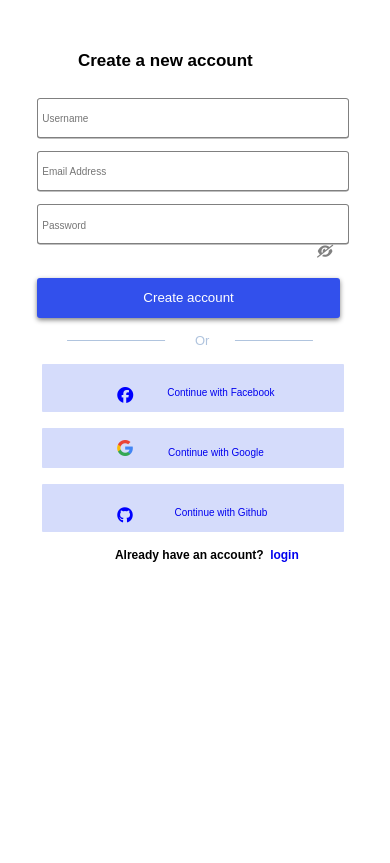
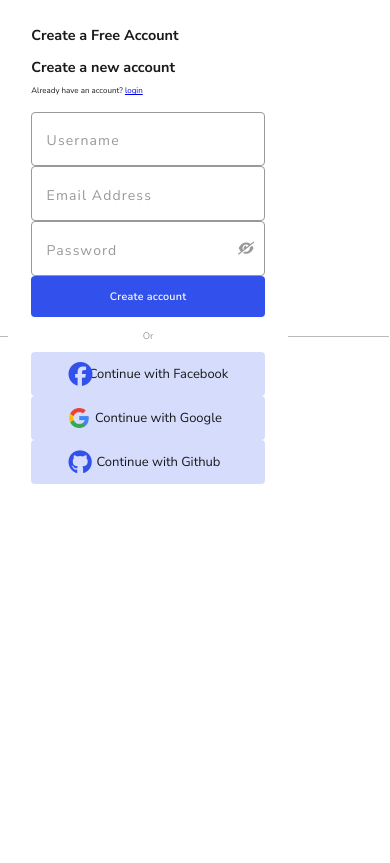
Before and after one commit to zuri-training/Favicon_gen-Team-68, a Django app: page /signup/ in a window 390 px wide. Before the commit the page ends 562 px from the top, so only its background shows below. Run offline with Django 4.2, Linux system fonts and the light colour scheme; some libraries are stand-ins or nearby versions.

Commit message:
signup.css update

```diff
--- a/static/css/signup.css
+++ b/static/css/signup.css
@@ -1,182 +1,253 @@
+@import url("https://fonts.googleapis.com/css2?family=Nunito+Sans:ital,wght@0,200;0,300;0,400;0,600;0,700;0,800;0,900;1,200;1,300;1,400;1,600;1,700;1,800;1,900&display=swap");
+
 * {
-  width: auto;
+  padding: 0;
   margin: 0;
-  padding: 0;
   box-sizing: border-box;
+  font-family: "Nunito Sans", sans-serif;
+  /* outline: solid 2px red; */
 }
-form {
-  position: absolute;
-  top: 10%;
-  left: 32%;
-  transform: translate(-50% -50%);
-  background-color: #ffff;
+:root {
+  --backgrouncolor: #ffffff;
+  --fontFam: "Nunito Sans";
+  --btncolor: #3250ec;
+  --btncolor2: #d6dcfb;
+  --radius: 4px;
+  --gap: 4px;
+  --mobilewidth: 84%;
+  --eyecolor: #99999b;
+  --inputbordercolor: #76777a;
+  --regularfontweight: 400;
+  --dark: #191a1c;
+  --regularFontSize: 0.96rem;
+  --transit: all 0.3s linear;
 }
-.desktop-display1{
-  display: block;
+
+body {
+  height: 100vh;
+  width: 100vw;
+  font-weight: var(--regularfontweight);
+  font-family: var(--fontFam);
+  background-color: var(--backgrouncolor);
+  color: var(--dark);
+  font-size: var(--regularFontSize);
+ overflow-y: hidden;
 }
-.mobile-display1{
-  display: none;
+header#mbile {
+  margin: 0% auto;
+  margin-top: 3em;
+  width: 100%;
+  padding: 1em 0em;
 }
-h1 {
-  font-family: "Nunito Sans", sans-serif;
+header h1{
+  font-size: 3.12rem;
+  line-height: 64px;
   font-weight: 600;
-  font-size: 30px;
-  position: relative; left: 3%;
+  font-style: normal;
 }
-.butn2, .butn3, p{
-  font-family: "Nunito Sans", sans-serif;
-  font-weight: 600;
-  font-size: 20px;
+header#mbile p {
+  padding-top: 0.8em;
+  font-size: 1.2rem;
+  color: rgb(41, 49, 58);
 }
-small{
-  font-family: "Nunito Sans", sans-serif;
-  font-weight: 600;
-  font-size: 12px;
-  position: relative; left: 6%;
+header#mbile p small a {
+  text-decoration: none;
+  color: var(--btncolor);
 }
-header,
-p {
-  margin-top: 1rem;
-  position: relative; right: 30%;
-}
-header,
-a {
+.form {
+  display: flex;
+  flex-direction: column;
+  padding: .8em 3em;
   position: relative;
-  left: 1%;
-}
-a:link {
-  text-decoration: none;
-}
-a:visited {
-  text-decoration: none;
-  cursor: pointer;
-  color: blue;
-}
-a:active {
-  text-align: none;
-}
-.frm {
+  width: 60em;
+  margin-right: 0;
+  margin: 0% auto;
   margin-top: 2em;
-  position: relative;
-  left: 1.5em;
-}
-label {
-  display: none;
-  margin-top: 0.5em;
-  text-align: justify;
+  align-content: center;
+  justify-content: space-evenly;
+  align-items: flex-start;
+  gap: 1.6em;
+  transition: all 0.4s ease-in-out
 
 }
-input {
-  padding: 0.3em;
-  border: solid 1px grey;
-  width: 30em;
-  border-radius: 3px;
-  margin: 0.5em;
-  height: 2.5em;
-  box-shadow: 0px 0.5px 0px 0px gray;
+.field {
+  display: flex;
+  flex-direction: column;
+  margin: 0 auto;
+  width: 100%;
+  position: relative;
 }
-::placeholder{
-  font-family: "Nunito Sans", sans-serif;
-  font-weight: 500;
-  font-size: 10px;
+.field input {
+  padding: .8em 0.8em;
+  border-radius: var(--radius);
+  border: 0.8px solid var(--eyecolor);
+  font-size: 18px;
+  font-weight: 400;
+  line-height: 24px;
+  letter-spacing: 0.02em;
 }
-.butn1 {
-  margin-top: 2em;
-  text-align: center;
-  background-color: #3250ec;
-  color: white;
-  border-radius: 3px;
-  height: 2em;
-  min-width: 97%;
-  position: relative;
-  right: -0.5em;
-  box-shadow: 0px 2px 5px gray;
+.field label {
+  display: none;
+  padding-left: 0.08em;
 }
-.butn1:hover {
+.field input:focus {
+   padding: 1em 0.8em;
+   outline: none;
+   box-shadow: 0.2px 0px 2px 1.5px rgba(45, 73, 235, 0.25);
+  border: 0.4px solid var(--btncolor);
+ border-radius: 8px;
+  transition: all 0.2s ease-out;
+  caret-color: #3250ec;
+}
+.field input::placeholder {
+  display: flex;
+  letter-spacing: 0.08em;
+  justify-content: center;
+  align-items: flex-start;
+  color: var(--eyecolor);
+  font-size: 14px;
+  line-height: 20px;
+}
+.messages {
+  color: red;
+  font-style: italic;
+  padding-top: 0;
+  margin-top: -1em;
+}
+.rem-pass {
+  display: flex;
+  align-content: center;
+  align-items: center;
+  justify-content: space-between;
+  flex-direction: row;
+  width: 100%;
+  margin-top: 0em;
+  line-height: 20px;
+  font-size: 0.84rem;
+}
+.checkbox-field {
+  display: flex;
+  flex-direction: row-reverse;
+  gap: 0.5em;
+  align-content: center;
+  align-items: center;
+}
+.checkbox-input {
+  outline: none;
+  width: 20px;
+  height: 20px;
+  border: .4px solid var(--eyecolor);
+}
+.pass{
+  display: block;
+  right: 3.6em;
+  position: absolute;
+  bottom: 19.8em;
+   }
+.pass p a {
+  text-decoration: none;
+  color: var(--btncolor);
+}
+
+.butns {
+  display: flex;
+  flex-direction: column;
+  padding: 1em 0em;
+  gap: 1.5em;
+  width: 100%;
+}
+#submit {
+  width: 100%;
+  padding: 1em 0em;
+  border: none;
+  background-color: var(--btncolor);
+  /* box-shadow: 1px 2px 5px 0.5px rgba(45, 73, 235, 0.5); */
+  font-weight: 600;
+  color: #fcfcff;
+  border-radius: var(--radius);
+  letter-spacing: 0.02em;
+  font-size: 1.08rem;
+  line-height: 20px;
   cursor: pointer;
-  background-color: transparent;
-  color: blue;
-  transition: 0.5s;
-  border: solid 2px grey;
+
+}
+#submit:hover {
+  padding: 1.2em 0em;
+  transition: all 0.2s ease-out;
+  box-shadow: 0px 12px 16px rgba(150, 150, 209, 0.253);
+}
+ #submit:visited {
+  padding: 1em 0em;
+  background-color: #21359d;
+  box-shadow: inset 0px 1px 12px rgba(67, 92, 221, 0.13);
 }
 .txt-lines {
   position: relative;
-  right: 0em;
   display: block;
   text-align: center;
-  max-width: 30px;
-  margin: 15px auto;
-  color: lightsteelblue;
+  max-width: 100%;
+  margin: 10px auto;
+  margin-top: 1.2em;
+  color: var(--eyecolor);
 }
 .txt-lines::before {
   content: " ";
   display: block;
   height: 0.8px;
-  width: 15em;
+  width: calc(28em / 2);
   position: absolute;
   top: 50%;
   left: 0;
+  opacity: 0.5;
   transform: translateX(-123%);
-  background: lightsteelblue;
+  background: var(--inputbordercolor);
 }
 .txt-lines::after {
   content: " ";
   display: block;
   height: 0.8px;
-  width: 15em;
+  width: calc(28em / 2);
   position: absolute;
   top: 50%;
   right: 0;
+  opacity: 0.5;
   transform: translateX(123%);
-  background: lightsteelblue;
+  background: var(--inputbordercolor);
 }
 
 .butn2,
 .butn3 {
-  min-width: 97%;
-  padding: 0.4em 0em;
+  width: 100%;
+  padding: 1em 0em;
   border: none;
-  margin: 1em;
-  background-color: hsl(230,82%,91%);
-  font-weight: 700;
-  border-radius: 1px;
+  background-color: var(--btncolor2);
+  /* box-shadow: 0px -1px 8px .3px rgba(45, 73, 235, 0.4); */
+  cursor: pointer;
+  color: var(--dark);
+  border-radius: var(--radius);
+  font-size: 1.3rem;
   text-align: center;
   display: flex;
   align-items: center;
   justify-content: center;
   flex-direction: row;
   align-content: center;
-  gap: 50%;
-  font-family: "Nunito Sans", sans-serif;
-  font-size: 16px;
+  gap: 1.6em;
   position: relative;
-  right: 0.5em;
 }
-.butn3 {
-  height: 2em;
+.butn2:hover,.butn3:hover {
+  padding: 1.2em 0em;
+  background-color: #fcfcff;
+  border: 1px solid #3250ec;
+
+  transform: translateY(-5px);
+  transition: all 0.2s ease-out;
 }
-.butn2{
-  height: 3em;
-  right: 0.2em;
-}
-.butn2:hover {
-  transform: translateY(-5px);
-  cursor: pointer;
-  background-color: transparent;
-  color: blue;
-  border: solid 2px grey;
-  box-shadow: 0px 2px 5px gray;
-  transition: 0.5s;
-}
-
-.butn3:hover {
-  transform: translateY(-5px);
-  cursor: pointer;
-  background-color: transparent;
-  color: blue;
-  border: solid 3px grey;
-  box-shadow: 0px 2px 5px gray;
-  transition: 0.5s;
+.butn2:visited,.butn3:visited{
+  padding: 1em 0em;
+  box-shadow: inset 4px 4px 12px rgb(152, 167, 245, 0.25);
+ background-color: #d6dcfb;
+ border: 1px solid #3250ec;
 }
 button {
   text-decoration: none;
@@ -184,23 +255,17 @@ button {
   background-color: transparent;
 }
 i.fa-brands {
-  color: blue;
-  font-size: 16px;
+  color: var(--btncolor);
+  font-size: 24px;
   position: absolute;
   left:25%;
   transform: translateY(-50%);
+
 }
 img.google {
   position: absolute;
   transform: translateY(-50%);
   left: 25%;
-<<<<<<< Updated upstream
-=======
-<<<<<<< HEAD
-  width: 20px;
-  height: 20px;
-=======
->>>>>>> Stashed changes
   width: 16px;
   height: 16px;
 }
@@ -209,10 +274,6 @@ img.google {
 }
 .desktop-display {
   display: block;
-<<<<<<< Updated upstream
-=======
->>>>>>> vi
->>>>>>> Stashed changes
 }
 #togglePassword {
   display: inline;
@@ -220,99 +281,93 @@ img.google {
   font-size: 1.3rem;
   top: 35%;
   right: 0;
-  padding-right: 0.7em;
+  padding-right: 0.8em;
+   color: var(--eyecolor);
+}
+#hide1  {
   cursor: pointer;
-}
-#hide1 {
-  cursor: pointer;
-}
-.butn2, p{
-  font-size: 10px;
-  text-align: center;
-  font-family: 'Nunito Sans', sans-serif;
-  font-weight: 400;
+
 }
 .eyes{
-  color: grey;
   transform: scaleX(-1);
 }
-@media (max-width: 750px) {
-  * {
-    width: auto;
+@media only screen and (max-width: 768px) and (min-width: 200px) {
+  body {
+
     margin: 0;
     padding: 0;
-    box-sizing: border-box;
-    outline: 2px red;
   }
-  form {
-    width: 80%;
+
+header#mbile{
+      margin-top: 3em;
+   width: 100%;
+    padding: 2.8em 0em;
+    padding-bottom: .8em;
+    display: flex;
+    flex-direction: column;
+    align-content: center;
+    align-items: center;
+    justify-content: center;
+    transition: none;
+  }
+  header h1{
+    font-size: 1.44rem;
+    line-height: 32px;
+    font-weight: 700;
+    font-style: normal;
+  }
+header#mbile p{
+  z-index: 2;
+     position: absolute;
+     bottom: -2.4em;
+     text-align: center;
+  }
+  .form {
     position: relative;
-    left: 4%;
+     width: var(--mobilewidth);
+    padding: 0;
+    margin: 0 auto;
+    margin-top: 2em;
   }
-  input {
-    width: 100%;
-    height: 3em;
+
+  .pass{
+    display: block;
+    right: 0;
+    position: absolute;
+    bottom: 19.8em;
+     }
+     .txt-lines{
+      margin-top: 1.2em;
+     }
+  .txt-lines::before{
+    width: 13.5em;
   }
-  .eyes{
-    display: none;
-    position: relative;
-    left: 1%;
-    transform: translate(0 -30%);
-    top: -0.9em;
+  .txt-lines::after{
+    width: 13.5em;
   }
-  .txt-lines{
-    font-size: 13px;
-    position: relative; left: 5%;
+  i.fa-brands {
+    color: var(--btncolor);
+    font-size: 24px;
+    position: absolute;
+    left: 16%;
+    transform: translateY(-50%);
+
   }
-  .txt-lines::before {
-    width: 7.5em;
+  img.google {
+    position: absolute;
+    transform: translateY(-50%);
+    left: 16%;
+    width: 20px;
+    height: 20px;
   }
-  h1{
-    margin-top: 3em;
-    font-size: 17px;
-    position: relative; left: 19%;
+
+}
+
+@media only screen and (max-width: 400px){
+  .txt-lines::before{
+    width: 10.5em;
   }
-  p{
-    left: -4%;
-  }
-  .txt-lines::after {
-    width: 6em;
-  }
-  .fa-brands {
-    position: relative;
-    top: 65%;
-    left: -3%;
-  }
-  .desktop-display {
-    display: none;
-  }
-  .mobile-display {
-    display: block;
-  }
-  .mobile-display, small{
-    position: relative;
-    left: 15%;
-  }
-  .mobile-display1{
-    display: block;
-  }
-  .desktop-display1{
-    display: none;
-  }
-  .butn1{
-    height: 3em;
-  }
-  .butn2{
-    height: 4em;
-    gap: 7em;
-  }
-  .butn3{
-    height: 3em;
-    gap: 5em;
-  }
-  small{
-    left: -5%;
-    font-size: 12px;
-    font-weight: 600;
+  .txt-lines::after{
+    width: 10.5em;
   }
 }
```
